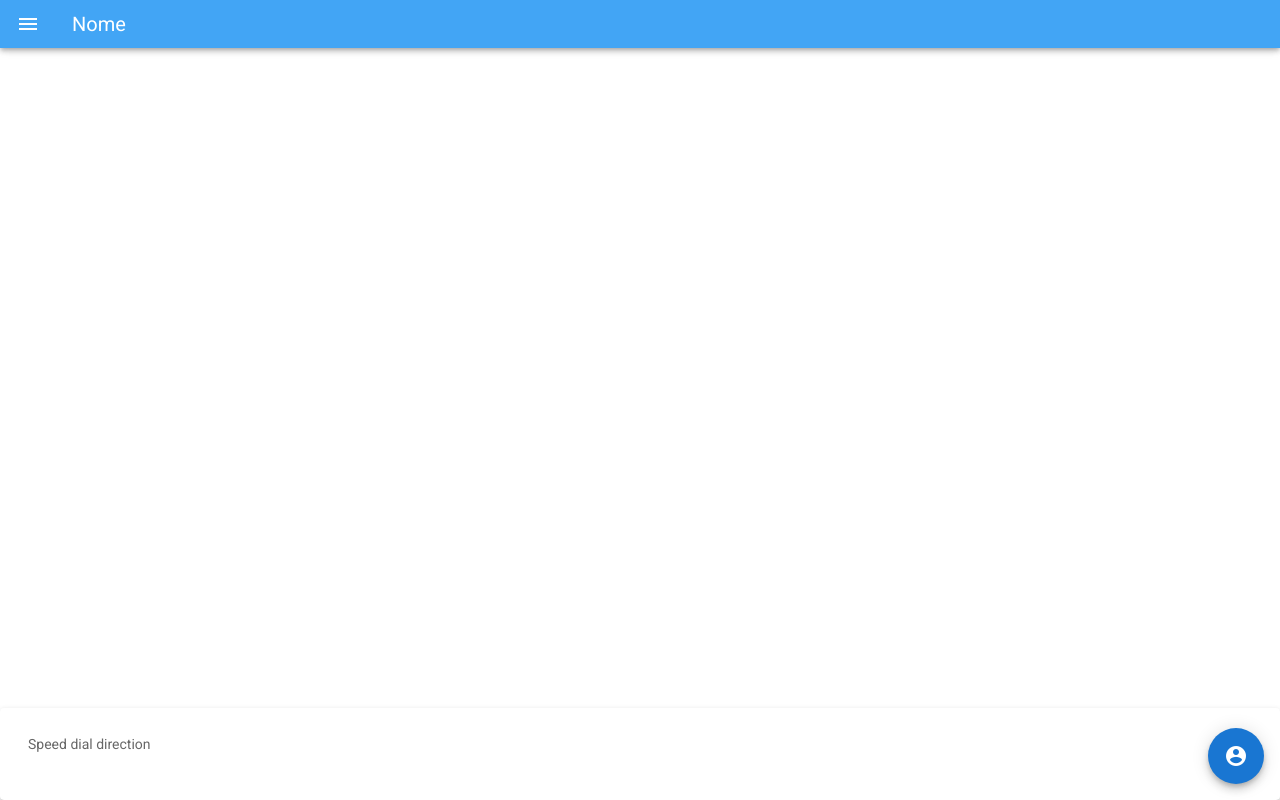
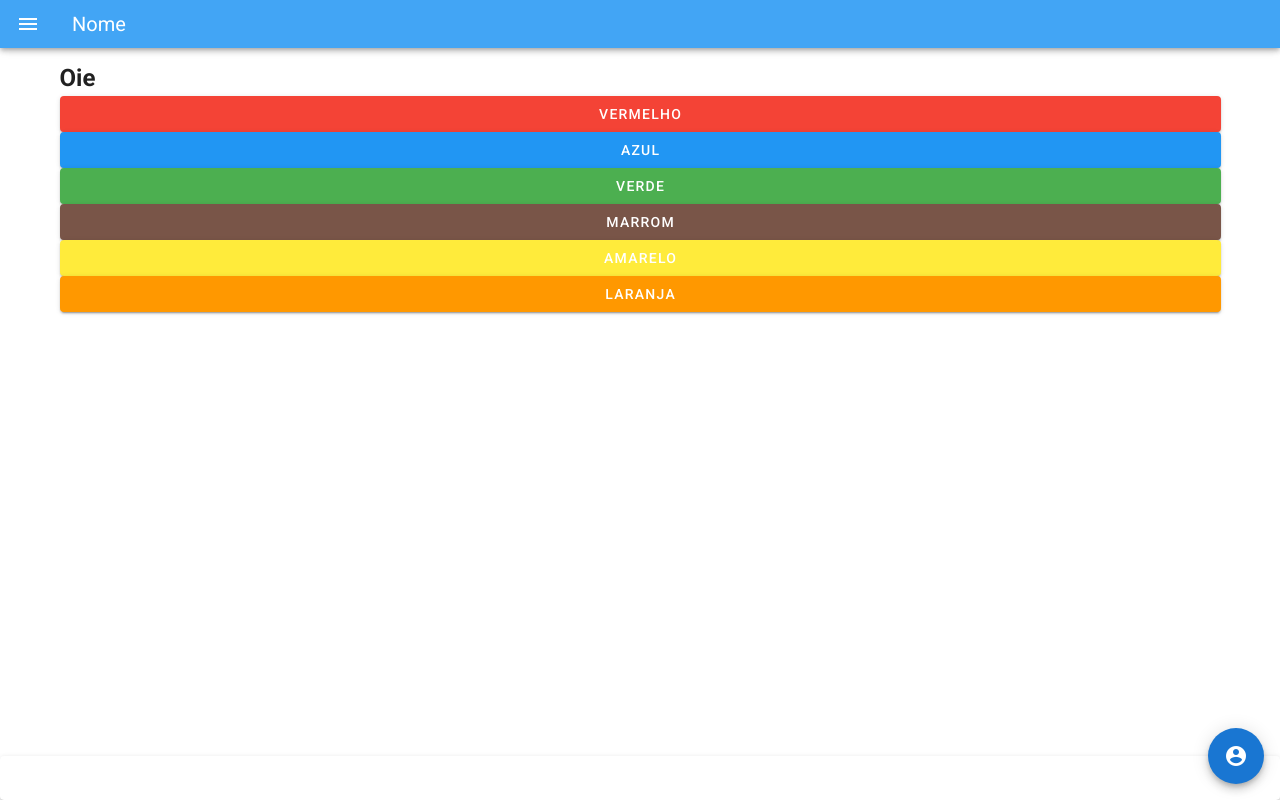
Before and after one commit to thborba/hackhatonKepler, a Vue app: page /como-fazer in a window 1280 px wide. Built offline with nearby package versions, Linux system fonts and the light colour scheme.

Commit message:
educatinal and route

```diff
--- a/src/components/MenuFloat.vue
+++ b/src/components/MenuFloat.vue
@@ -7,7 +7,6 @@
           sm="6"
           md="4"
         >
-          <v-subheader>Speed dial direction</v-subheader>
           <v-radio-group
             v-model="direction"
             hide-details
--- a/src/router/index.js
+++ b/src/router/index.js
@@ -1,6 +1,7 @@
 import Vue from 'vue'
 import VueRouter from 'vue-router'
 import Home from '../views/Home.vue'
+import Educational from '../views/Educational'
 
 Vue.use(VueRouter)
 
@@ -9,6 +10,11 @@ const routes = [
     path: '/',
     name: 'Home',
     component: Home
+  },
+  {
+    path: '/como-fazer',
+    name: 'Educational',
+    component: Educational
   }
 ]
 
--- /dev/null
+++ b/src/views/Educational.vue
@@ -0,0 +1,195 @@
+<template>
+  <div>
+      <h2>Oie</h2>
+
+<div class="text-center">
+    <v-btn
+        block
+      color="red"
+      dark
+      @click="sheet = !sheet"
+    >
+      VERMELHO
+    </v-btn>
+    <v-bottom-sheet v-model="sheet">
+      <v-sheet
+        class="text-center"
+        height="200px"
+      >
+        <v-btn
+          class="mt-6"
+          text
+          color="red"
+          @click="sheet = !sheet"
+        >
+          FECHAR
+        </v-btn>
+        <div class="py-3">
+          This is a bottom sheet using the controlled by v-model instead of activator
+        </div>
+      </v-sheet>
+    </v-bottom-sheet>
+  </div>
+
+<div class="text-center">
+    <v-btn
+    block
+      color="blue"
+      dark
+      @click="sheet = !sheet"
+    >
+      AZUL
+    </v-btn>
+    <v-bottom-sheet v-model="sheet">
+      <v-sheet
+        class="text-center"
+        height="200px"
+      >
+        <v-btn
+          class="mt-6"
+          text
+          color="red"
+          @click="sheet = !sheet"
+        >
+          close
+        </v-btn>
+        <div class="py-3">
+          This is a bottom sheet using the controlled by v-model instead of activator
+        </div>
+      </v-sheet>
+    </v-bottom-sheet>
+  </div>
+
+<div class="text-center">
+    <v-btn
+    block
+      color="green"
+      dark
+      @click="sheet = !sheet"
+    >
+      VERDE
+    </v-btn>
+    <v-bottom-sheet v-model="sheet">
+      <v-sheet
+        class="text-center"
+        height="200px"
+      >
+        <v-btn
+          class="mt-6"
+          text
+          color="red"
+          @click="sheet = !sheet"
+        >
+          close
+        </v-btn>
+        <div class="py-3">
+          This is a bottom sheet using the controlled by v-model instead of activator
+        </div>
+      </v-sheet>
+    </v-bottom-sheet>
+  </div>
+
+<div class="text-center">
+    <v-btn
+    block
+      color="brown"
+      dark
+      @click="sheet = !sheet"
+    >
+      MARROM
+    </v-btn>
+    <v-bottom-sheet v-model="sheet">
+      <v-sheet
+        class="text-center"
+        height="200px"
+      >
+        <v-btn
+          class="mt-6"
+          text
+          color="red"
+          @click="sheet = !sheet"
+        >
+          close
+        </v-btn>
+        <div class="py-3">
+          This is a bottom sheet using the controlled by v-model instead of activator
+        </div>
+      </v-sheet>
+    </v-bottom-sheet>
+  </div>
+
+<div class="text-center">
+    <v-btn
+    block
+      color="yellow"
+      dark
+      @click="sheet = !sheet"
+    >
+      AMARELO
+    </v-btn>
+    <v-bottom-sheet v-model="sheet">
+      <v-sheet
+        class="text-center"
+        height="200px"
+      >
+        <v-btn
+          class="mt-6"
+          text
+          color="red"
+          @click="sheet = !sheet"
+        >
+          close
+        </v-btn>
+        <div class="py-3">
+          This is a bottom sheet using the controlled by v-model instead of activator
+        </div>
+      </v-sheet>
+    </v-bottom-sheet>
+  </div>
+
+  <div class="text-center">
+    <v-btn
+    block
+      color="orange"
+      dark
+      @click="sheet = !sheet"
+    >
+      LARANJA
+    </v-btn>
+    <v-bottom-sheet v-model="sheet">
+      <v-sheet
+        class="text-center"
+        height="200px"
+      >
+        <v-btn
+          class="mt-6"
+          text
+          color="red"
+          @click="sheet = !sheet"
+        >
+          close
+        </v-btn>
+        <div class="py-3">
+          This is a bottom sheet using the controlled by v-model instead of activator
+        </div>
+      </v-sheet>
+    </v-bottom-sheet>
+  </div>
+
+  </div>
+</template>
+
+<script>
+export default {
+    data: () => ({
+      sheet: false,
+      tiles: [
+        { img: 'keep.png', title: 'Keep' },
+        { img: 'inbox.png', title: 'Inbox' },
+        { img: 'hangouts.png', title: 'Hangouts' },
+        { img: 'messenger.png', title: 'Messenger' },
+        { img: 'google.png', title: 'Google+' },
+      ],
+    }),
+}
+</script>
```
